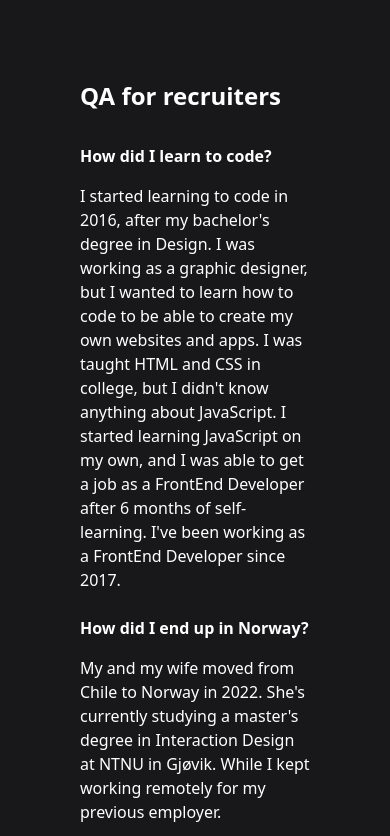
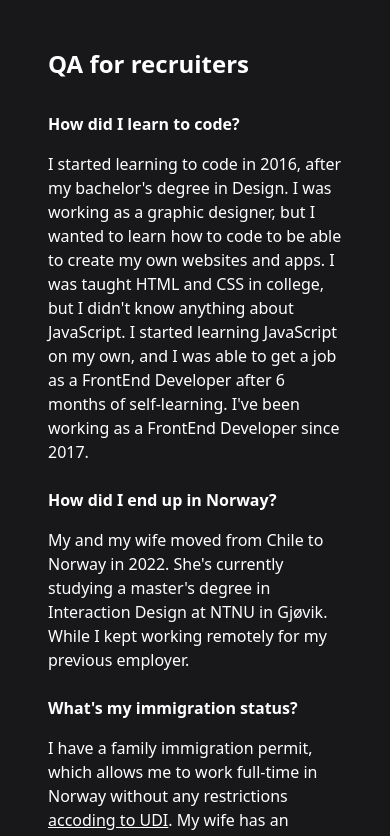
Before and after one commit to Rotshrek/Personal-website, a Next.js app in the folder website/: page /qa in a window 390 px wide. Shown: the top 836 px of the page. Built offline with nearby package versions, Linux system fonts and the light colour scheme.

Commit message:
update: qa responsiveness

```diff
--- a/website/src/app/qa/page.tsx
+++ b/website/src/app/qa/page.tsx
@@ -2,7 +2,7 @@
 
 export default function QA() {
     return (
-        <main className="bg-zinc-900 text-white h-screen justify-between p-20">
+        <main className="bg-zinc-900 text-white md:h-screen justify-between p-12 md:p-20">
             <p className="text-2xl mb-8 font-bold">QA for recruiters</p>
 
             <div>
```
